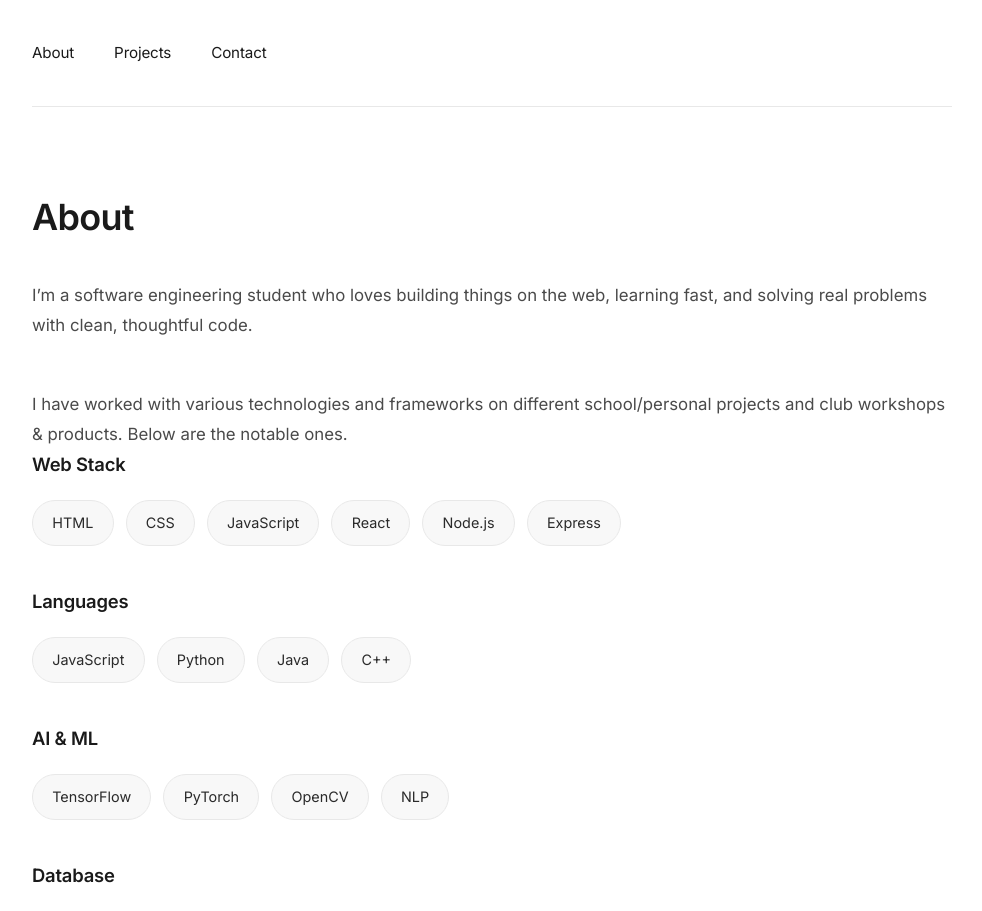
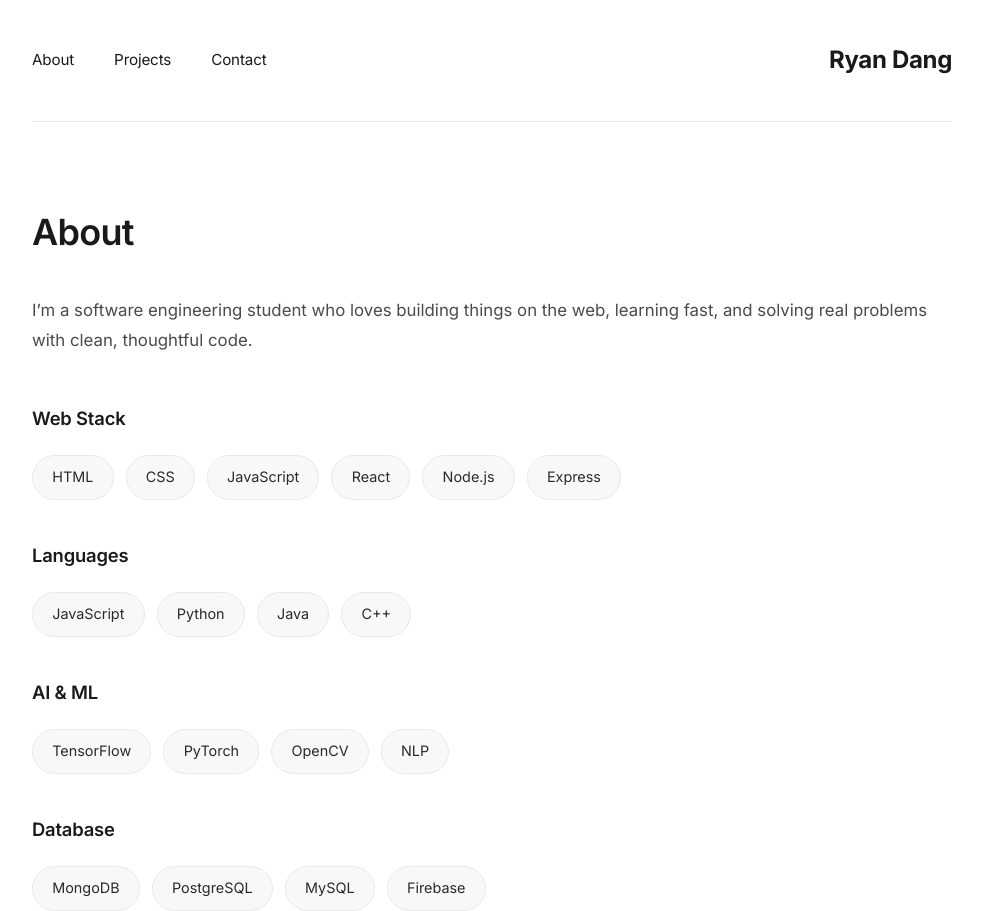
Before and after one commit to RRyanDang/PromotingWebsite, a React (Vite) app: page / in a window 1280 px wide. Shown: the top 911 px of the page, without its empty margins (148-1130 px from the left). Built offline with nearby package versions, Linux system fonts and the light colour scheme.

Commit message:
fixed more css

```diff
--- a/src/About.jsx
+++ b/src/About.jsx
@@ -2,7 +2,7 @@ const techStack = {
   languages: ["JavaScript", "Python", "Java", "C++"],
   web: ["HTML", "CSS", "JavaScript", "React", "Node.js", "Express"],
   ai: ["TensorFlow", "PyTorch", "OpenCV", "NLP"],
-  database: ["MongoDB", "PostgreSQL", "MySQL", "Redis"]
+  database: ["MongoDB", "PostgreSQL", "MySQL", "Firebase"]
 }
 
 function About() {
@@ -13,9 +13,9 @@ function About() {
         I’m a software engineering student who loves building things on the web,
         learning fast, and solving real problems with clean, thoughtful code.
       </p>
-      <p>I have worked with various technologies and frameworks on different school/personal projects and club workshops & products.
+      {/* <p>I have worked with various technologies and frameworks on different school/personal projects and club workshops & products.
         Below are the notable ones.
-      </p>
+      </p> */}
 
       <div className="tech-stack">
         <div className="tech-category">
--- a/src/App.css
+++ b/src/App.css
@@ -161,6 +161,8 @@ footer {
 
 nav {
   display: flex;
+  justify-content: space-between;
+  align-items: center;
   gap: 2.5rem;
   padding: 2.5rem 0;
   border-bottom: 1px solid #e8e8e8;
@@ -199,6 +201,21 @@ nav a:hover {
 
 nav a:hover::after {
   width: 100%;
+}
+
+.nav-links {
+  display: flex;
+  gap: 2.5rem;
+}
+
+.nav-name {
+  font-weight: 600;
+  font-size: 1rem;
+  letter-spacing: -0.02em;
+}
+
+.nav-name a::after {
+  display: none;
 }
 
 .hero {
@@ -432,6 +449,7 @@ nav a:hover::after {
   display: flex;
   gap: 2rem;
   margin-top: 1rem;
+  justify-content: center;
 }
 
 .social-links a {
--- a/src/App.jsx
+++ b/src/App.jsx
@@ -13,9 +13,15 @@ function App() {
   return (
     <div className={`app ${loaded ? 'loaded' : ''}`}>
       <nav>
-        <a href="#about">About</a>
-        <a href="#projects">Projects</a>
-        <a href="#contact">Contact</a>
+        <div className="nav-links">
+          <a href="#about">About</a>
+          <a href="#projects">Projects</a>
+          <a href="#contact">Contact</a>
+        </div>
+        <div className="nav-name">
+          {/* <a href="#about">Ryan Dang</a> */}
+          <h1>Ryan Dang</h1>
+        </div>
       </nav>
 
       <main>
```
